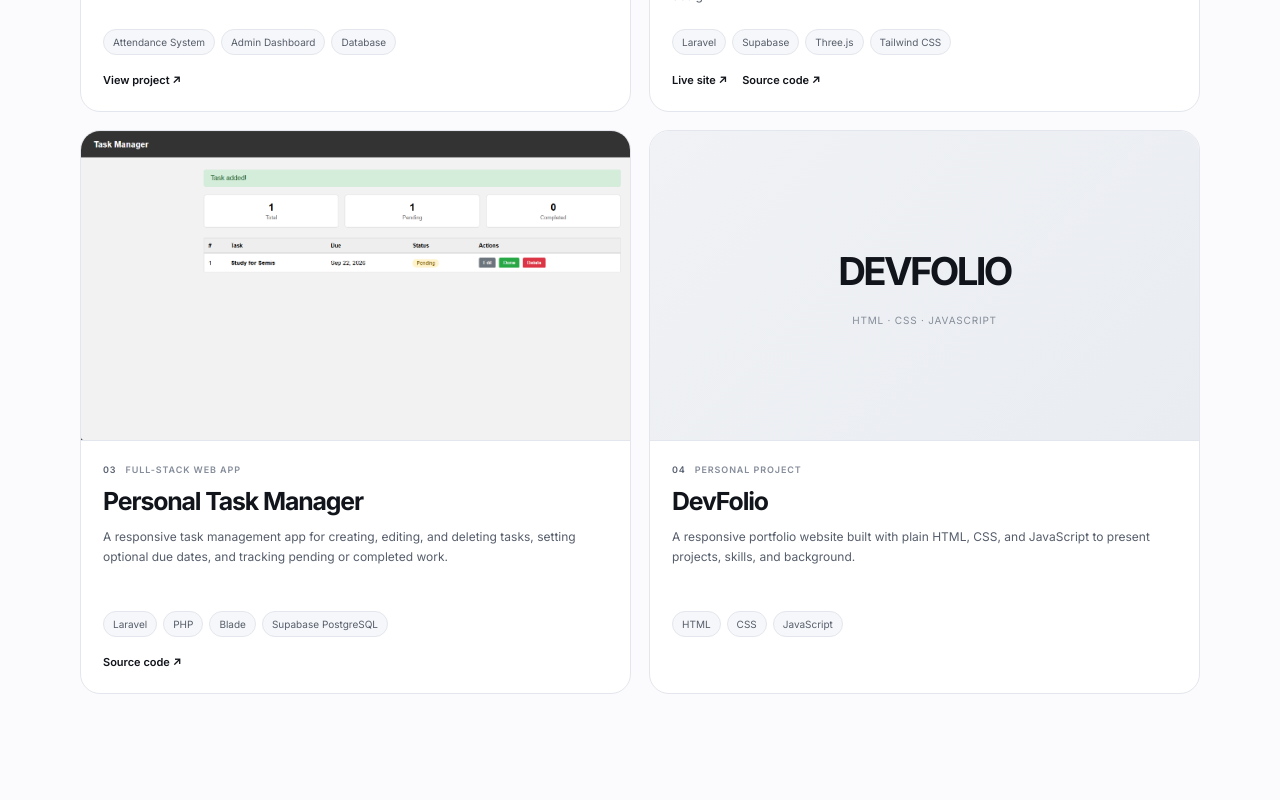
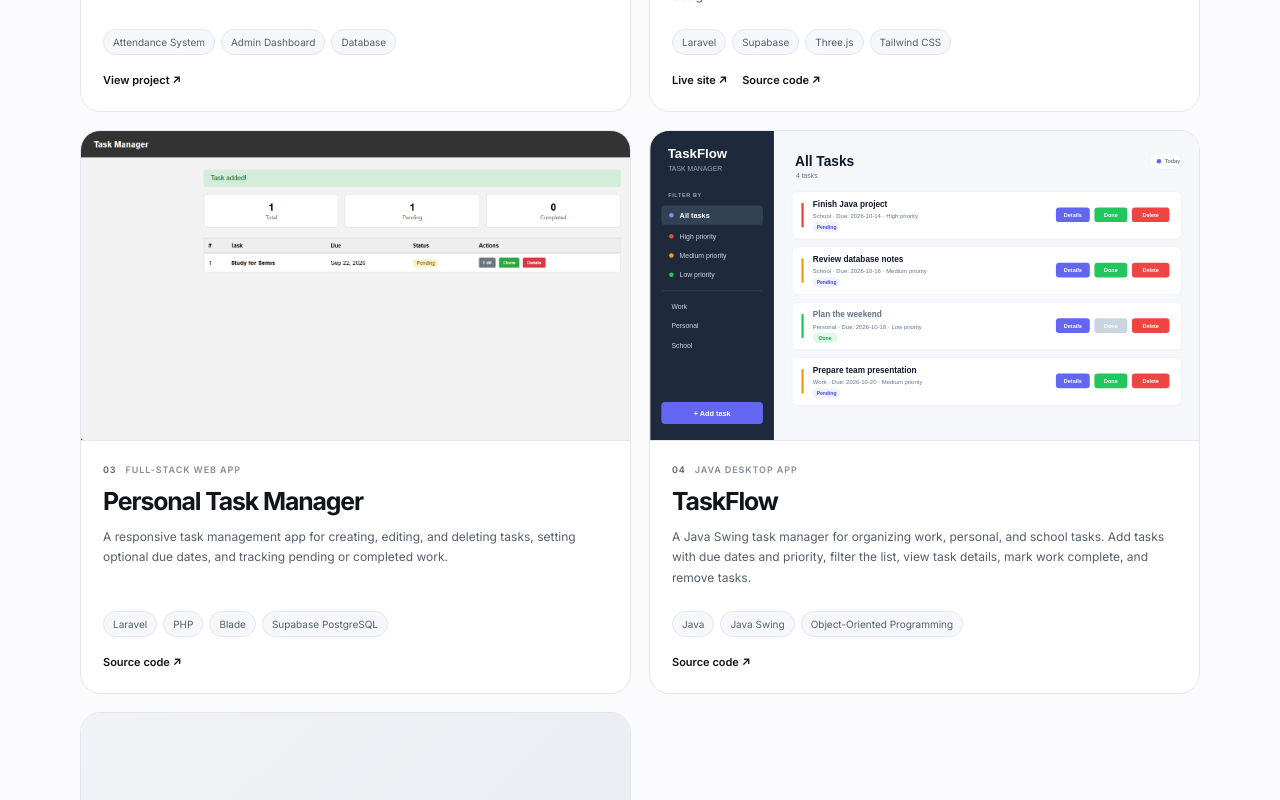
Before and after one commit to johnfrancisprimor21-tech/Portfolio-new, a React (Vite) app: page / in a window 1280 px wide. Shown: the part 2440-3240 px from the top of the page. Built offline with nearby package versions, Linux system fonts and the light colour scheme.

Commit message:
Add TaskFlow Java project to portfolio

```diff
--- a/src/data/attendtrack.js
+++ b/src/data/attendtrack.js
@@ -77,4 +77,14 @@ export const portfolioProjects = [
     ],
     sourceUrl: 'https://github.com/johnfrancisprimor21-tech/task-manager',
   },
+  {
+    tag: 'Java Desktop App',
+    title: 'TaskFlow',
+    desc: 'A Java Swing task manager for organizing work, personal, and school tasks. Add tasks with due dates and priority, filter the list, view task details, mark work complete, and remove tasks.',
+    stack: ['Java', 'Java Swing', 'Object-Oriented Programming'],
+    screenshots: [
+      { src: '/project-previews/taskflow-dashboard.svg', alt: 'TaskFlow Java desktop task manager with category filters and prioritized task cards' },
+    ],
+    sourceUrl: 'https://github.com/johnfrancisprimor21-tech/TaskFlow',
+  },
 ]
```
Also changed, not shown: public/project-previews/taskflow-dashboard.svg (added), 1 other file (tests, documents, lock files or other folders).
